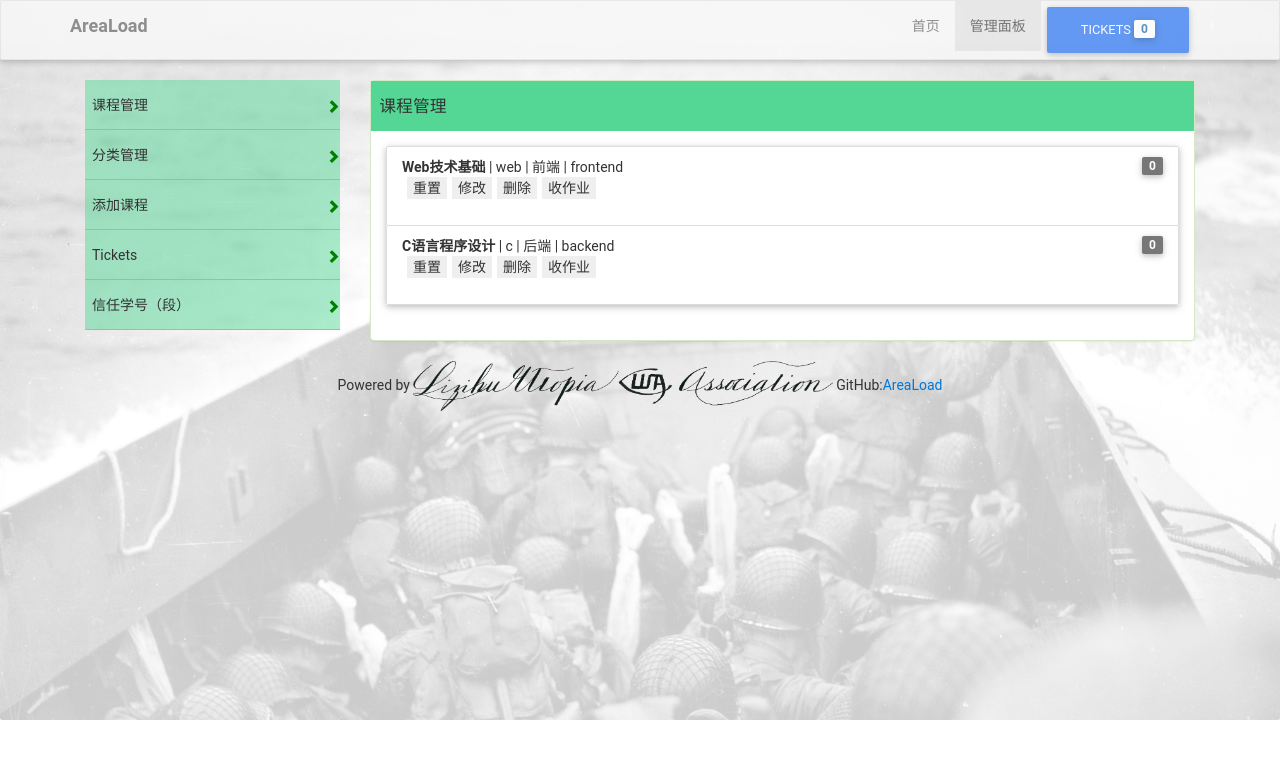
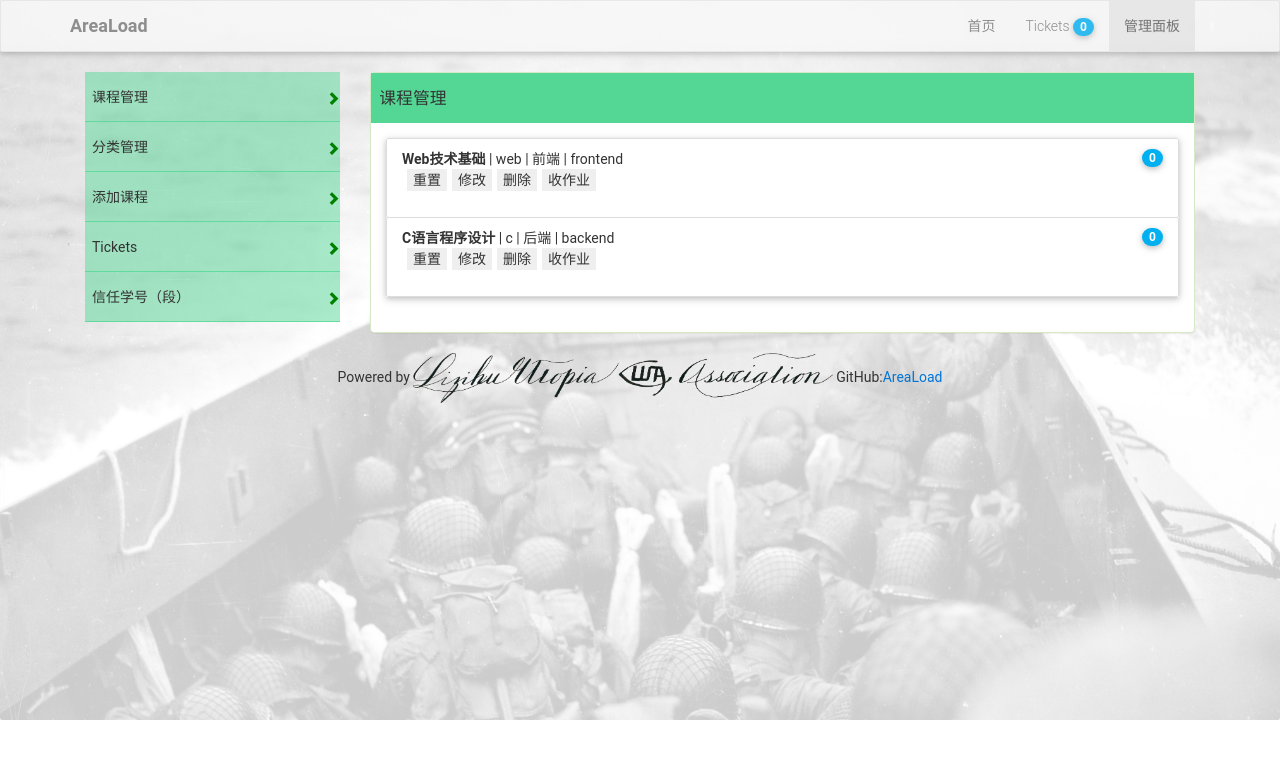
Before and after one commit to LUNAD3v/areaload, a PHP site: page /admin.php in a window 1280 px wide. Shown: the top 759 px of the page. Run offline with PHP 8.4, Linux system fonts and the light colour scheme; the visitor is signed in with stand-in values (Sample User, id 1); data comes from the database, SQL or seed files in the repository; some web fonts are replaced.

Commit message:
change nav.php css

```diff
--- a/admin.php
+++ b/admin.php
@@ -11,6 +11,8 @@ $connect = new PDO('sqlite:./db/db.sqlite');
 $array = $connect->query("SELECT * FROM course;");
 $tickets = $connect->query("SELECT * FROM problem");
 $trustlists = $connect->query("SELECT * FROM trustlist");
+$counts = $connect->query("SELECT COUNT(*) FROM problem;");
+$count = $counts->fetchColumn();
 ?>
 <!DOCTYPE html>
 <html lang="zh">
@@ -68,6 +70,15 @@ $trustlists = $connect->query("SELECT * FROM trustlist");
             color: green;
             line-height: 50px;
         }
+        .badge {
+            border-radius:200px;
+            <?php
+            if($count == 0)
+            {echo "background:rgb(0,176,240);";}
+            else
+            {echo "background:rgba(247,0,0,0.7);";}
+            ?>
+        }
     </style>
 </head>
 <body>
@@ -79,7 +90,7 @@ $trustlists = $connect->query("SELECT * FROM trustlist");
                 <li id="coursemanage">&nbsp&nbsp课程管理<span class="glyphicon glyphicon-chevron-right"></span></li>
                 <li id="categorymanage">&nbsp&nbsp分类管理<span class="glyphicon glyphicon-chevron-right"></span></li>
                 <li id="addcourse">&nbsp&nbsp添加课程<span class="glyphicon glyphicon-chevron-right"></span></li>
-                <li id="tickets">&nbsp&nbspTickets<span class="glyphicon glyphicon-chevron-right"></span></li>
+                <li class="tickets">&nbsp&nbspTickets<span class="glyphicon glyphicon-chevron-right"></span></li>
                 <li id="trustlist">&nbsp&nbsp信任学号（段）<span class="glyphicon glyphicon-chevron-right"></span></li>
             </ul>
         </div>
@@ -254,7 +265,7 @@ $(document).ready(function(){
         $("#fourth").hide(800);
         $("#fifth").hide(800);
     });
-    $("#tickets").click(function(){
+    $(".tickets").click(function(){
         $("#first").hide(800);
         $("#second").hide(800);
         $("#third").hide(800);
--- a/partial/nav.php
+++ b/partial/nav.php
@@ -18,10 +18,10 @@
                     $counts = $connect->query("SELECT COUNT(*) FROM problem;");
                     $count = $counts->fetchColumn();
                     if($count == 0)
-                    echo "<button id=\"tickets\" type=\"button\" class=\"btn btn-primary\">Tickets <span class=\"badge\">" . $count . "</span></button>";
+                    echo "<li class=\"tickets\"><a>Tickets <span class=\"badge\" style=\"background:rgb(0,176,240);border-radius:200px\">" . $count . "</span></a></li>";
                     else
                     {
-                    echo "<button id=\"tickets\" type=\"button\" class=\"btn btn-danger\">Tickets <span class=\"badge\">" . $count . "</span></button>";
+                    echo "<li class=\"tickets\"><a>Tickets <span class=\"badge\" style=\"background:red\">" . $count . "</span></a></li>";
                     }
                 }
                 elseif (basename($_SERVER['PHP_SELF']) == 'request.php')
```
